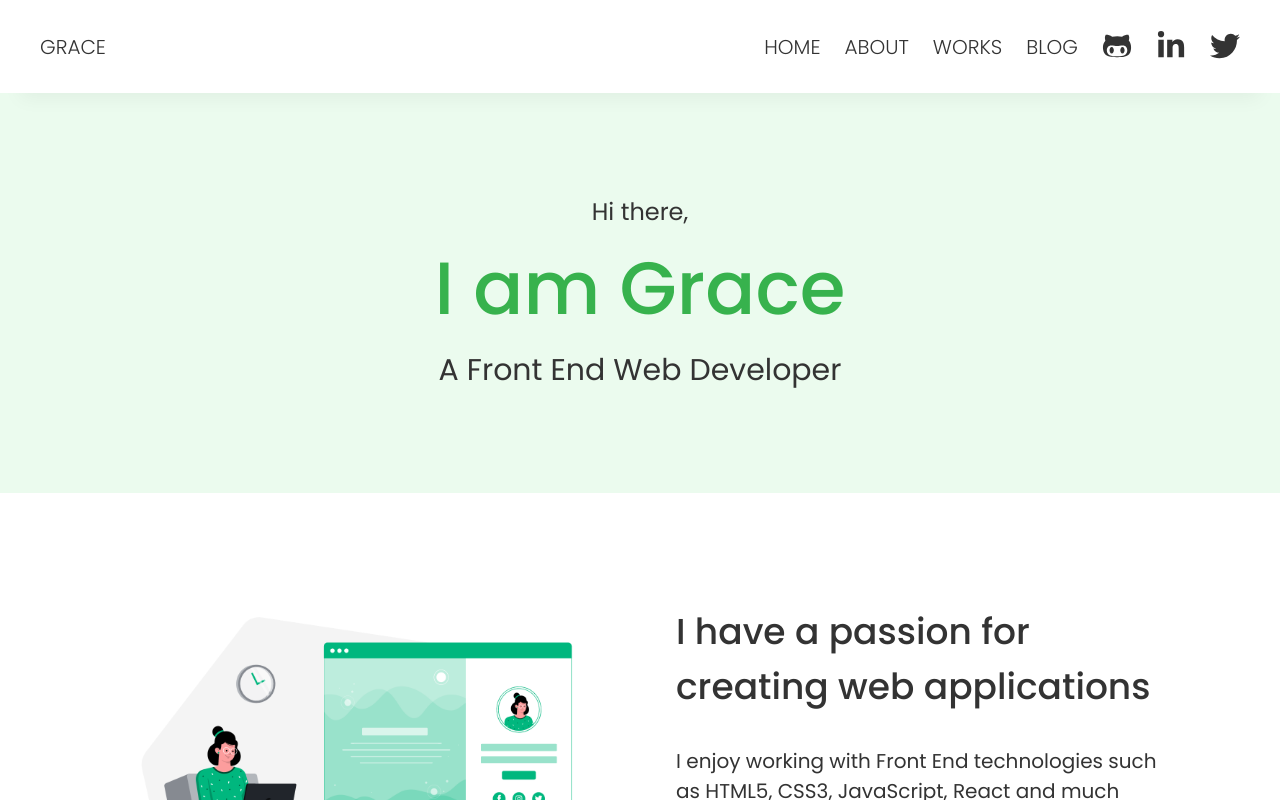
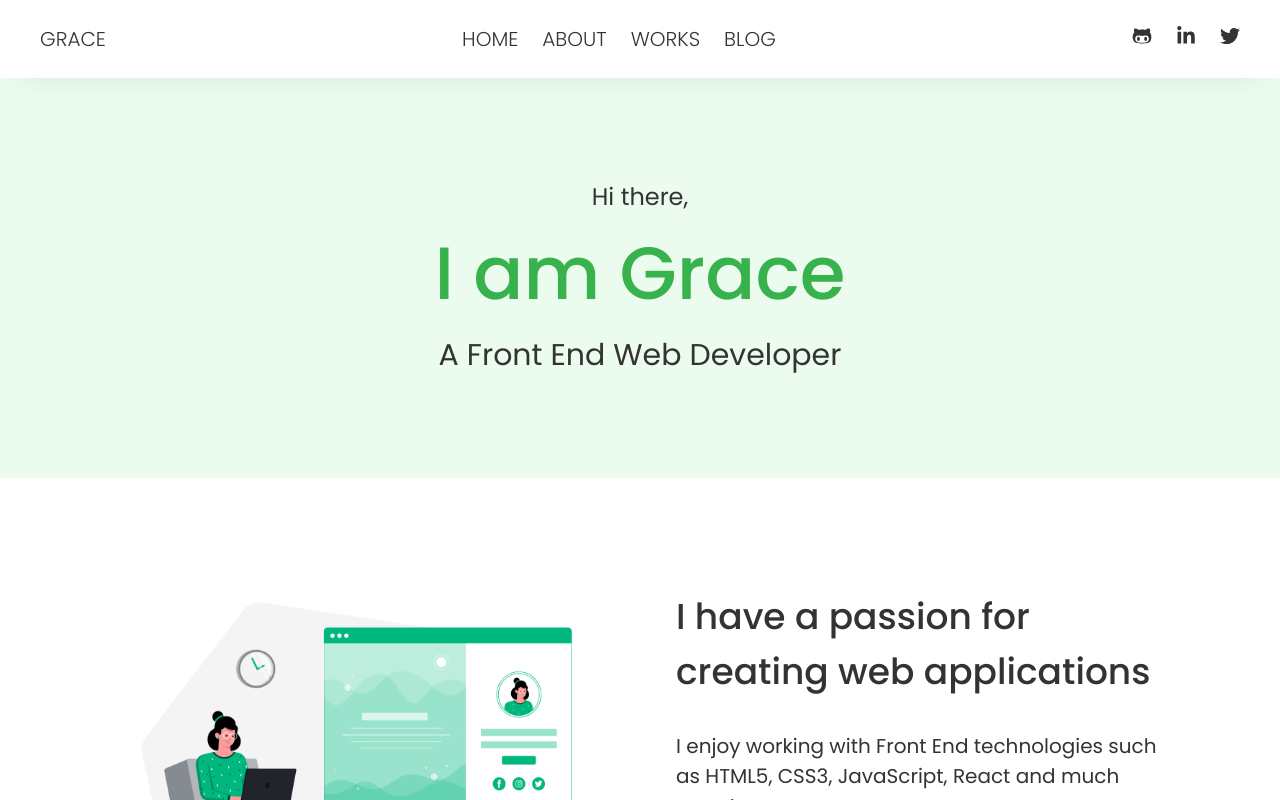
Before and after one commit to JeongHaeun3263/grace-haeun-web, a Next.js app: page / in a window 1280 px wide. Shown: the top 800 px of the page. Built offline with nearby package versions, Linux system fonts and the light colour scheme.

Commit message:
mobile navbar

```diff
--- a/components/HighlightCode.js
+++ b/components/HighlightCode.js
@@ -1,6 +1,5 @@
 import highlight from 'highlight.js';
 import { createRef, useEffect } from 'react';
-import { findDOMNode } from 'react-dom';
 
 const HighlightCode = ({ children, language }) => {
 	const code = createRef();
--- /dev/null
+++ b/components/NavLinks.js
@@ -0,0 +1,22 @@
+import Link from 'next/link';
+
+const NavLinks = () => {
+	return (
+		<div className='links'>
+			<Link href='/'>
+				<a>Home</a>
+			</Link>
+			<Link href='/about'>
+				<a>About</a>
+			</Link>
+			<Link href='/works'>
+				<a>Works</a>
+			</Link>
+			<Link href='/blog'>
+				<a>Blog</a>
+			</Link>
+		</div>
+	);
+};
+
+export default NavLinks;
--- a/components/Navbar.js
+++ b/components/Navbar.js
@@ -1,49 +1,29 @@
 import Link from 'next/link';
-import { FaLinkedinIn, FaGithubAlt, FaTwitter } from 'react-icons/fa';
+import { useState } from 'react';
+import { FaBars, FaTimes } from 'react-icons/fa';
+import NavLinks from './NavLinks';
+import SocialIcons from './SocialIcons';
 
 const Navbar = () => {
+	const [isMobileView, setIsMobileView] = useState(false);
+
+	const hanleMobileViewBtn = () => {
+		setIsMobileView(!isMobileView);
+	};
+
 	return (
 		<nav>
-			<div className='nav__container'>
-				<Link href='/'>
-					<a className='logo'>GRACE</a>
-				</Link>
-				<div className='links'>
+			<div className='navbar__container'>
+				<div className='navbar__icon-container' onClick={hanleMobileViewBtn}>
+					{isMobileView ? <FaTimes /> : <FaBars />}
+				</div>
+
+				<div className={isMobileView ? 'navbar__mobile' : 'navbar'}>
 					<Link href='/'>
-						<a>Home</a>
+						<a className='logo'>GRACE</a>
 					</Link>
-					<Link href='/about'>
-						<a>About</a>
-					</Link>
-					<Link href='/works'>
-						<a>Works</a>
-					</Link>
-					<Link href='/blog'>
-						<a>Blog</a>
-					</Link>
-					<div className='icons'>
-						<a
-							href='https://github.com/jeonghaeun3263'
-							target='_blank'
-							rel='noreferrer'
-						>
-							<FaGithubAlt />
-						</a>
-						<a
-							href='https://www.linkedin.com/in/haeunjeong/'
-							target='_blank'
-							rel='noreferrer'
-						>
-							<FaLinkedinIn />
-						</a>
-						<a
-							href='https://twitter.com/jhe3263'
-							target='_blank'
-							rel='noreferrer'
-						>
-							<FaTwitter />
-						</a>
-					</div>
+					<NavLinks />
+					<SocialIcons />
 				</div>
 			</div>
 		</nav>
--- /dev/null
+++ b/components/SocialIcons.js
@@ -0,0 +1,27 @@
+import { FaLinkedinIn, FaGithubAlt, FaTwitter } from 'react-icons/fa';
+
+const SocialIcons = () => {
+	return (
+		<div className='icons'>
+			<a
+				href='https://github.com/jeonghaeun3263'
+				target='_blank'
+				rel='noreferrer'
+			>
+				<FaGithubAlt />
+			</a>
+			<a
+				href='https://www.linkedin.com/in/haeunjeong/'
+				target='_blank'
+				rel='noreferrer'
+			>
+				<FaLinkedinIn />
+			</a>
+			<a href='https://twitter.com/jhe3263' target='_blank' rel='noreferrer'>
+				<FaTwitter />
+			</a>
+		</div>
+	);
+};
+
+export default SocialIcons;
--- a/components/WorkItem.js
+++ b/components/WorkItem.js
@@ -1,5 +1,4 @@
 import { FaCode, FaDesktop } from 'react-icons/fa';
-
 import styles from '../styles/WorkItem.module.css';
 
 const WorkItem = ({ work }) => {
--- a/pages/blog/[slug].js
+++ b/pages/blog/[slug].js
@@ -18,6 +18,7 @@ export async function getStaticProps({ params, preview = false, previewData }) {
 	const singlePost = await getSinglePostBySlug(params.slug, preview);
 	return {
 		props: { singlePost, preview },
+		revalidate: 1,
 	};
 }
 
--- a/pages/blog/index.js
+++ b/pages/blog/index.js
@@ -32,5 +32,6 @@ export async function getStaticProps() {
 		props: {
 			posts,
 		},
+		revalidate: 1,
 	};
 }
--- a/styles/Home.module.css
+++ b/styles/Home.module.css
@@ -1,3 +1,10 @@
+.main {
+	margin: auto;
+	max-width: 1200px;
+	padding: 2.4rem;
+	font-size: 2rem;
+}
+
 .hero {
 	display: flex;
 	flex-direction: column;
@@ -22,12 +29,7 @@
 	font-size: 2.4rem;
 	font-weight: 400;
 }
-.main {
-	margin: auto;
-	max-width: 1200px;
-	padding: 2.4rem;
-	font-size: 2rem;
-}
+
 .section {
 	display: grid;
 	grid-template-columns: 1fr 1fr;
@@ -56,3 +58,9 @@
 	text-transform: uppercase;
 	cursor: pointer;
 }
+
+@media only screen and (max-width: 768px) {
+	.section {
+		grid-template-columns: 1fr;
+	}
+}
--- a/styles/globals.css
+++ b/styles/globals.css
@@ -22,6 +22,7 @@ a {
 	color: #333;
 }
 
+/* NAVBAR */
 nav {
 	position: sticky;
 	top: 0;
@@ -34,27 +35,40 @@ nav {
 	font-size: 2rem;
 }
 
-.nav__container {
-	width: 1200px;
+.navbar__container {
+	max-width: 1200px;
 	margin: 0 auto;
+}
+.navbar {
 	display: flex;
 	justify-content: space-between;
 	align-items: center;
+	gap: 2.4rem;
+}
+.navbar .links,
+.navbar .icons {
+	display: flex;
+	gap: 2.4rem;
 }
 
-.nav__container .links {
+.navbar__icon-container {
+	padding: 0 2.4rem;
+	display: none;
+}
+.icon-times .navbar__mobile {
 	display: flex;
+	flex-direction: column;
+}
+.navbar__mobile .logo,
+.icons {
+	display: none;
+}
+.navbar__mobile .links {
+	display: flex;
+	flex-direction: column;
 	justify-content: center;
 	align-items: center;
 	gap: 2.4rem;
-}
-
-nav .nav__container .icons {
-	display: flex;
-	justify-content: center;
-	gap: 2.4rem;
-	font-size: 3rem;
-	transform: translateY(5px);
 }
 
 footer {
@@ -96,6 +110,10 @@ h1 {
 }
 
 h2 {
+	font-size: 3rem;
+}
+
+h3 {
 	font-size: 2.4rem;
 }
 
@@ -167,3 +185,39 @@ pre code {
 footer {
 	font-weight: 400;
 }
+
+@media only screen and (max-width: 768px) {
+	.navbar__icon-container,
+	.navbar__mobile {
+		display: block;
+	}
+	.navbar {
+		display: none;
+	}
+	.blog {
+		display: flex;
+		flex-direction: column;
+		padding: 2.4rem;
+	}
+}
+
+@media only screen and (max-width: 992px) {
+	.navbar__container {
+		max-width: 600px;
+	}
+	.works {
+		max-width: 700px;
+		grid-template-columns: 1fr;
+	}
+
+	.blog {
+		max-width: 700px;
+		grid-template-columns: 1fr 1fr;
+	}
+}
+
+@media only screen and (max-width: 1200px) {
+	.navbar__container {
+		max-width: 900px;
+	}
+}
```
Also changed, not shown: components/Card.js (+12 -11 lines), pages/about.js (+1 -10 lines), styles/Card.module.css (+0 -18 lines).
